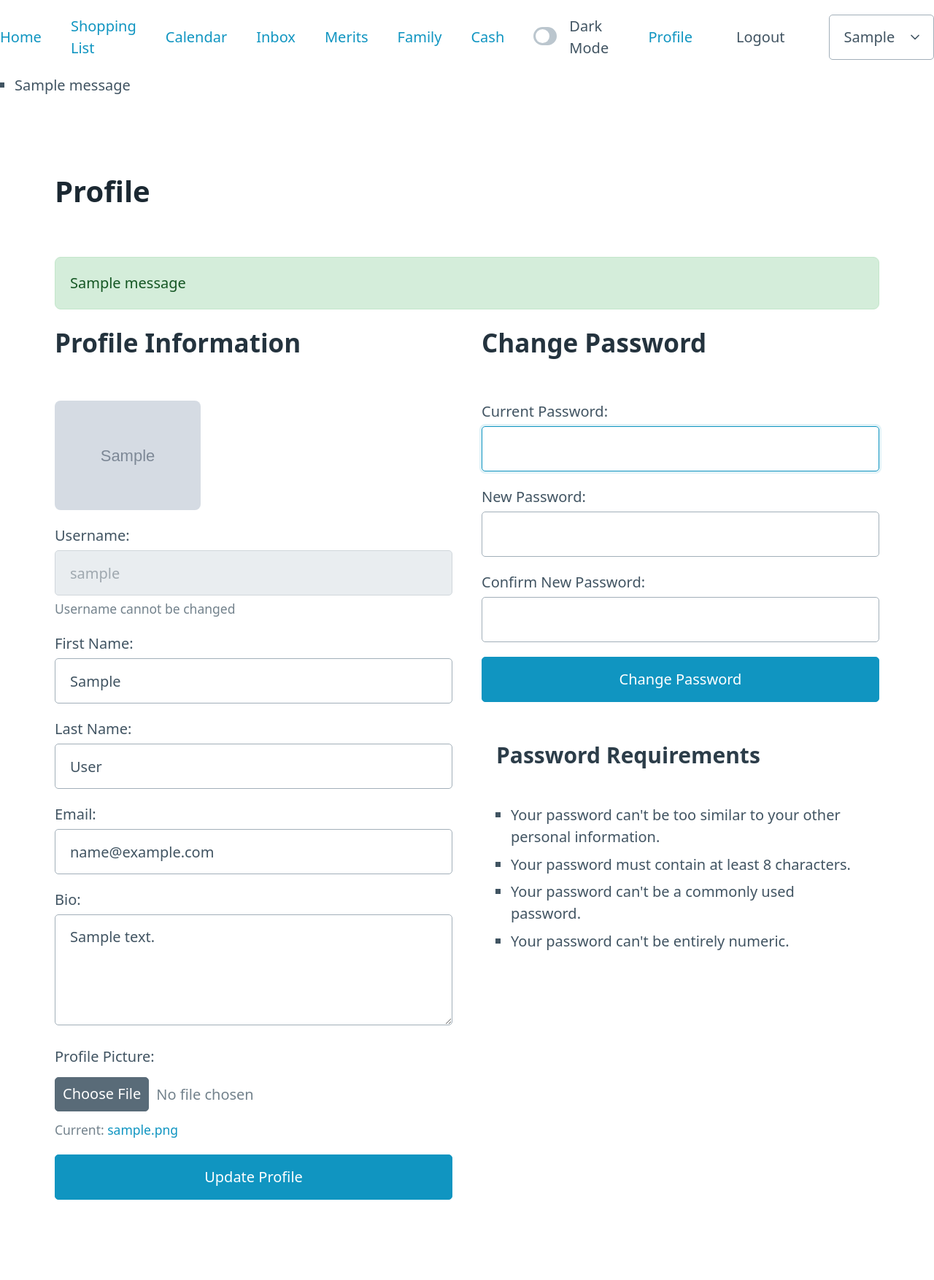
After one commit to McIndi/FamilyMan, a Django app: page /profile/ in a window 1280 px wide. The commit adds this page. Shown: the whole page at 73% size. Run offline with Django 4.2, Linux system fonts and the light colour scheme; a user stored in the database is signed in; tables that the repository leaves empty hold one stand-in row (values such as "Sample post"); grey boxes marked "Sample" are stand-in pictures; one stand-in notice (Sample message) is shown; some libraries are stand-ins or nearby versions.

Commit message:
add profile / change password functionality

```diff
--- a/familyman/settings.py
+++ b/familyman/settings.py
@@ -131,6 +131,10 @@ STATICFILES_DIRS = [
     BASE_DIR / '_calendar/static',  # Added _calendar static directory
 ]
 
+# Media files (User-uploaded content)
+MEDIA_URL = '/media/'
+MEDIA_ROOT = BASE_DIR / 'media'
+
 # Default primary key field type
 # https://docs.djangoproject.com/en/4.2/ref/settings/#default-auto-field
 
--- a/familyman/urls.py
+++ b/familyman/urls.py
@@ -16,6 +16,8 @@ Including another URLconf
 """
 from django.contrib import admin
 from django.urls import path, include
+from django.conf import settings
+from django.conf.urls.static import static
 
 urlpatterns = [
     path('admin/', admin.site.urls),
@@ -30,3 +32,11 @@ urlpatterns = [
 urlpatterns += [
     path('accounts/', include('allauth.urls')),  # Add allauth URLs
 ]
+
+# Serve media files (user uploads) for production WSGI servers
+# This works with cheroot and other WSGI servers
+from project import views as project_views
+from django.urls import re_path
+urlpatterns += [
+    re_path(r'^media/(?P<path>.*)$', project_views.serve_media, name='serve_media'),
+]
--- /dev/null
+++ b/project/forms.py
@@ -0,0 +1,31 @@
+from django import forms
+from django.contrib.auth.forms import PasswordChangeForm
+from .models import CustomUser
+
+
+class ProfileForm(forms.ModelForm):
+    """Form for editing user profile information."""
+
+    class Meta:
+        model = CustomUser
+        fields = ['first_name', 'last_name', 'email', 'bio', 'profile_pic']
+        widgets = {
+            'bio': forms.Textarea(attrs={
+                'rows': 4,
+                'class': 'form-control',
+                'placeholder': 'Tell us about yourself...'
+            }),
+            'first_name': forms.TextInput(attrs={'class': 'form-control'}),
+            'last_name': forms.TextInput(attrs={'class': 'form-control'}),
+            'email': forms.EmailInput(attrs={'class': 'form-control'}),
+            'profile_pic': forms.FileInput(attrs={'class': 'form-control'}),
+        }
+
+
+class CustomPasswordChangeForm(PasswordChangeForm):
+    """Custom password change form with Bootstrap styling."""
+
+    def __init__(self, *args, **kwargs):
+        super().__init__(*args, **kwargs)
+        for field_name in ['old_password', 'new_password1', 'new_password2']:
+            self.fields[field_name].widget.attrs['class'] = 'form-control'
--- a/project/models.py
+++ b/project/models.py
@@ -1,11 +1,23 @@
 from django.contrib.auth.models import AbstractUser
 from django.db import models
+import os
+from uuid import uuid4
+
+
+def user_profile_pic_path(instance, filename):
+    """Generate a standardized path for user profile pictures."""
+    ext = filename.split('.')[-1]
+    filename = f"user_{instance.id}_{uuid4().hex[:8]}.{ext}"
+    return os.path.join('profile_pics', filename)
+
 
 class CustomUser(AbstractUser):
     """
     Custom user model extending the default Django user.
     """
     child = models.BooleanField(default=True)
+    bio = models.TextField(blank=True, null=True, help_text="Tell us about yourself")
+    profile_pic = models.ImageField(upload_to=user_profile_pic_path, blank=True, null=True)
 
 CustomUser.add_to_class('families', models.ManyToManyField('Family', through='Membership', related_name='members'))
 
--- a/project/templates/project/base.html
+++ b/project/templates/project/base.html
@@ -84,6 +84,7 @@
                 </label>
             </li>
             {% if user.is_authenticated %}
+                <li><a href="{% url 'profile' %}">Profile</a></li>
                 <li>
                     <form method="post" action="{% url 'logout' %}" style="display: inline;">
                         {% csrf_token %}
--- /dev/null
+++ b/project/templates/project/profile.html
@@ -0,0 +1,144 @@
+{% extends 'project/base.html' %}
+
+{% block title %}Profile - {{ user.username }}{% endblock %}
+
+{% block content %}
+<h1>Profile</h1>
+
+{% if messages %}
+<div class="messages">
+    {% for message in messages %}
+    <div class="alert alert-{{ message.tags }}">
+        {{ message }}
+    </div>
+    {% endfor %}
+</div>
+{% endif %}
+
+<div style="display: grid; grid-template-columns: 1fr 1fr; gap: 2rem;">
+    <!-- Profile Information Section -->
+    <div>
+        <h2>Profile Information</h2>
+
+        {% if user.profile_pic %}
+        <div style="margin-bottom: 1rem;">
+            <img src="{{ user.profile_pic.url }}" alt="Profile Picture" style="max-width: 200px; border-radius: 8px;">
+        </div>
+        {% endif %}
+
+        <form method="post" enctype="multipart/form-data">
+            {% csrf_token %}
+            <input type="hidden" name="form_type" value="profile">
+
+            <label for="id_username">Username:</label>
+            <input type="text" id="id_username" value="{{ user.username }}" disabled>
+            <small>Username cannot be changed</small>
+
+            <label for="{{ profile_form.first_name.id_for_label }}">First Name:</label>
+            {{ profile_form.first_name }}
+            {% if profile_form.first_name.errors %}
+                <small style="color: red;">{{ profile_form.first_name.errors }}</small>
+            {% endif %}
+
+            <label for="{{ profile_form.last_name.id_for_label }}">Last Name:</label>
+            {{ profile_form.last_name }}
+            {% if profile_form.last_name.errors %}
+                <small style="color: red;">{{ profile_form.last_name.errors }}</small>
+            {% endif %}
+
+            <label for="{{ profile_form.email.id_for_label }}">Email:</label>
+            {{ profile_form.email }}
+            {% if profile_form.email.errors %}
+                <small style="color: red;">{{ profile_form.email.errors }}</small>
+            {% endif %}
+
+            <label for="{{ profile_form.bio.id_for_label }}">Bio:</label>
+            {{ profile_form.bio }}
+            {% if profile_form.bio.errors %}
+                <small style="color: red;">{{ profile_form.bio.errors }}</small>
+            {% endif %}
+
+            <label for="{{ profile_form.profile_pic.id_for_label }}">Profile Picture:</label>
+            {{ profile_form.profile_pic }}
+            {% if profile_form.profile_pic.errors %}
+                <small style="color: red;">{{ profile_form.profile_pic.errors }}</small>
+            {% endif %}
+            {% if user.profile_pic %}
+                <small>Current: <a href="{{ user.profile_pic.url }}" target="_blank">{{ user.profile_pic.name }}</a></small>
+            {% endif %}
+
+            <button type="submit">Update Profile</button>
+        </form>
+    </div>
+
+    <!-- Password Change Section -->
+    <div>
+        <h2>Change Password</h2>
+        <form method="post">
+            {% csrf_token %}
+            <input type="hidden" name="form_type" value="password">
+
+            <label for="{{ password_form.old_password.id_for_label }}">Current Password:</label>
+            {{ password_form.old_password }}
+            {% if password_form.old_password.errors %}
+                <small style="color: red;">{{ password_form.old_password.errors }}</small>
+            {% endif %}
+
+            <label for="{{ password_form.new_password1.id_for_label }}">New Password:</label>
+            {{ password_form.new_password1 }}
+            {% if password_form.new_password1.errors %}
+                <small style="color: red;">{{ password_form.new_password1.errors }}</small>
+            {% endif %}
+
+            <label for="{{ password_form.new_password2.id_for_label }}">Confirm New Password:</label>
+            {{ password_form.new_password2 }}
+            {% if password_form.new_password2.errors %}
+                <small style="color: red;">{{ password_form.new_password2.errors }}</small>
+            {% endif %}
+
+            {% if password_form.non_field_errors %}
+                <div style="color: red;">{{ password_form.non_field_errors }}</div>
+            {% endif %}
+
+            <button type="submit">Change Password</button>
+        </form>
+
+        <div style="margin-top: 1.5rem; padding: 1rem; background: var(--background-color, #f5f5f5); border-radius: 8px;">
+            <h3 style="margin-top: 0;">Password Requirements</h3>
+            <ul style="margin: 0;">
+                <li>Your password can't be too similar to your other personal information.</li>
+                <li>Your password must contain at least 8 characters.</li>
+                <li>Your password can't be a commonly used password.</li>
+                <li>Your password can't be entirely numeric.</li>
+            </ul>
+        </div>
+    </div>
+</div>
+
+<style>
+    @media (max-width: 768px) {
+        div[style*="grid-template-columns"] {
+            grid-template-columns: 1fr !important;
+        }
+    }
+    .messages {
+        margin-bottom: 1rem;
+    }
+    .alert {
+        padding: 1rem;
+        border-radius: 8px;
+        margin-bottom: 0.5rem;
+    }
+    .alert-success {
+        background-color: #d4edda;
+        color: #155724;
+        border: 1px solid #c3e6cb;
+    }
+    .alert-error {
+        background-color: #f8d7da;
+        color: #721c24;
+        border: 1px solid #f5c6cb;
+    }
+</style>
+
+{% endblock %}
--- a/project/urls.py
+++ b/project/urls.py
@@ -10,4 +10,5 @@ urlpatterns = [
     path('switch-family/', views.switch_family, name='switch_family'),
     path('family-dashboard/', views.family_dashboard, name='family_dashboard'),
     path('update-role/', views.update_role, name='update_role'),
+    path('profile/', views.profile, name='profile'),
 ]
--- a/project/views.py
+++ b/project/views.py
@@ -1,16 +1,21 @@
 import logging
+import os
+import mimetypes
 
 from django.shortcuts import render, redirect
 from django.contrib.auth.views import LoginView, LogoutView
 from django.contrib.auth.forms import UserCreationForm
 from django.contrib.auth.decorators import login_required
-from django.http import JsonResponse
+from django.contrib.auth import update_session_auth_hash
+from django.http import JsonResponse, FileResponse, Http404
 from django.contrib import messages
 from django import forms
 from django.db import models
+from django.conf import settings
 
 from .models import Membership, Family
 from .models import CustomUser
+from .forms import ProfileForm, CustomPasswordChangeForm
 
 def landing_page(request):
     """
@@ -268,3 +273,56 @@ def switch_family(request):
     except Exception:
         log.exception("Unhandled error in switch_family user_id=%s", getattr(request.user, 'id', None))
         raise
+
+
+@login_required
+def profile(request):
+    """View for user profile page with edit and password change functionality."""
+    log = logging.getLogger(__name__)
+    try:
+        profile_form = ProfileForm(instance=request.user)
+        password_form = CustomPasswordChangeForm(request.user)
+
+        if request.method == 'POST':
+            form_type = request.POST.get('form_type')
+
+            if form_type == 'profile':
+                profile_form = ProfileForm(request.POST, request.FILES, instance=request.user)
+                if profile_form.is_valid():
+                    profile_form.save()
+                    messages.success(request, 'Your profile has been updated successfully.')
+                    log.info("Profile updated user_id=%s", request.user.id)
+                    return redirect('profile')
+                else:
+                    log.warning("Profile update failed: form invalid user_id=%s", request.user.id)
+
+            elif form_type == 'password':
+                password_form = CustomPasswordChangeForm(request.user, request.POST)
+                if password_form.is_valid():
+                    user = password_form.save()
+                    update_session_auth_hash(request, user)  # Keep user logged in after password change
+                    messages.success(request, 'Your password has been changed successfully.')
+                    log.info("Password changed user_id=%s", request.user.id)
+                    return redirect('profile')
+                else:
+                    log.warning("Password change failed: form invalid user_id=%s", request.user.id)
+
+        log.debug("Profile page loaded user_id=%s", request.user.id)
+        return render(request, 'project/profile.html', {
+            'profile_form': profile_form,
+            'password_form': password_form,
+        })
+    except Exception:
+        log.exception("Unhandled error in profile user_id=%s", request.user.id)
+        raise
+
+
+def serve_media(request, path):
+    """Serve media files for production WSGI servers like cheroot."""
+    file_path = os.path.join(settings.MEDIA_ROOT, path)
+
+    if not os.path.exists(file_path):
+        raise Http404("Media file not found")
+
+    content_type, _ = mimetypes.guess_type(file_path)
+    return FileResponse(open(file_path, 'rb'), content_type=content_type)
```
Also changed, not shown: project/migrations/0004_customuser_bio_customuser_profile_pic.py (added), project/migrations/0005_alter_customuser_profile_pic.py (added), 1 other file.
